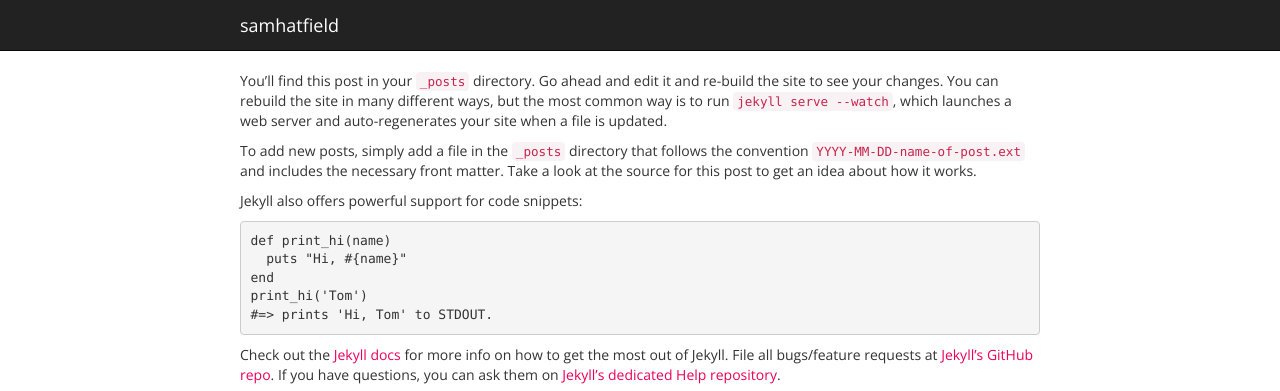
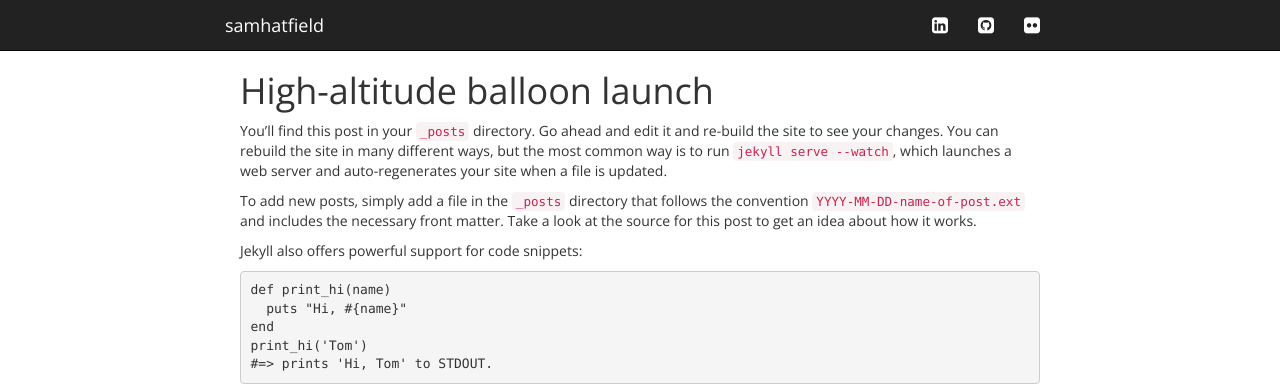
Before and after one commit to samhatfield/samhatfield.github.io, a Jekyll site: the page built from _posts/2014-06-15-balloon.markdown, in a window 1280 px wide, cut to the strip 0-391 px from the top of the page. Built offline with Jekyll 4.4.1, drawn with Linux system fonts in a browser that asks for light colours; nearby versions of some CDN libraries.

Commit message:
Styled links in navbar and added social network badges.

```diff
--- a/_includes/navbar.html
+++ b/_includes/navbar.html
@@ -2,8 +2,13 @@
   <div class="container">
     <div class="navbar-header">
       <a href="{{ "/" | prepend: site.baseurl }}" class="navbar-brand" style="color:white">
-	samhatfield
+        <p>samhatfield</p>
       </a>
     </div>
+    <ul class="nav navbar-nav navbar-right">
+      <li><a href="{{ site.linkedin_url }}"><i class="fa fa-linkedin-square fa-lg"></i></a></li>
+      <li><a href="{{ site.github_url }}"><i class="fa fa-github-square fa-lg"></i></a></li>
+      <li><a href="{{ site.flickr_url }}"><i class="fa fa-flickr fa-lg"></i></a></li>
+    </ul>
   </div>
 </div>
--- a/_layouts/post.html
+++ b/_layouts/post.html
@@ -9,6 +9,7 @@
     <div class="container">
       <div class="row">
 	<div class="col-md-12">
+          <h1>{{ page.title }}</h1>
 	  {{ content }}
 	</div>
       </div>
--- a/_posts/2014-06-15-balloon.markdown
+++ b/_posts/2014-06-15-balloon.markdown
@@ -1,8 +1,9 @@
 ---
 layout: post
-title:  "Welcome to Jekyll!"
+title:  "High-altitude balloon launch"
 date:   2014-06-15 20:39:07
 categories: balloon
+asset_path: /assets/posts/buseds1
 ---
 You’ll find this post in your `_posts` directory. Go ahead and edit it and re-build the site to see your changes. You can rebuild the site in many different ways, but the most common way is to run `jekyll serve --watch`, which launches a web server and auto-regenerates your site when a file is updated.
 
--- a/_sass/_custom.scss
+++ b/_sass/_custom.scss
@@ -46,7 +46,20 @@
  * Navbar
  */
 
+.navbar {
+  margin: 0;
+}
+
 .navbar-brand {
   font-weight: 300;
   color: white;
 }
+
+.navbar-brand p:hover {
+  color: rgb(235, 0, 90);
+}
+
+.navbar a {
+  padding-right: 0;
+  padding-left: 0;
+}
```
